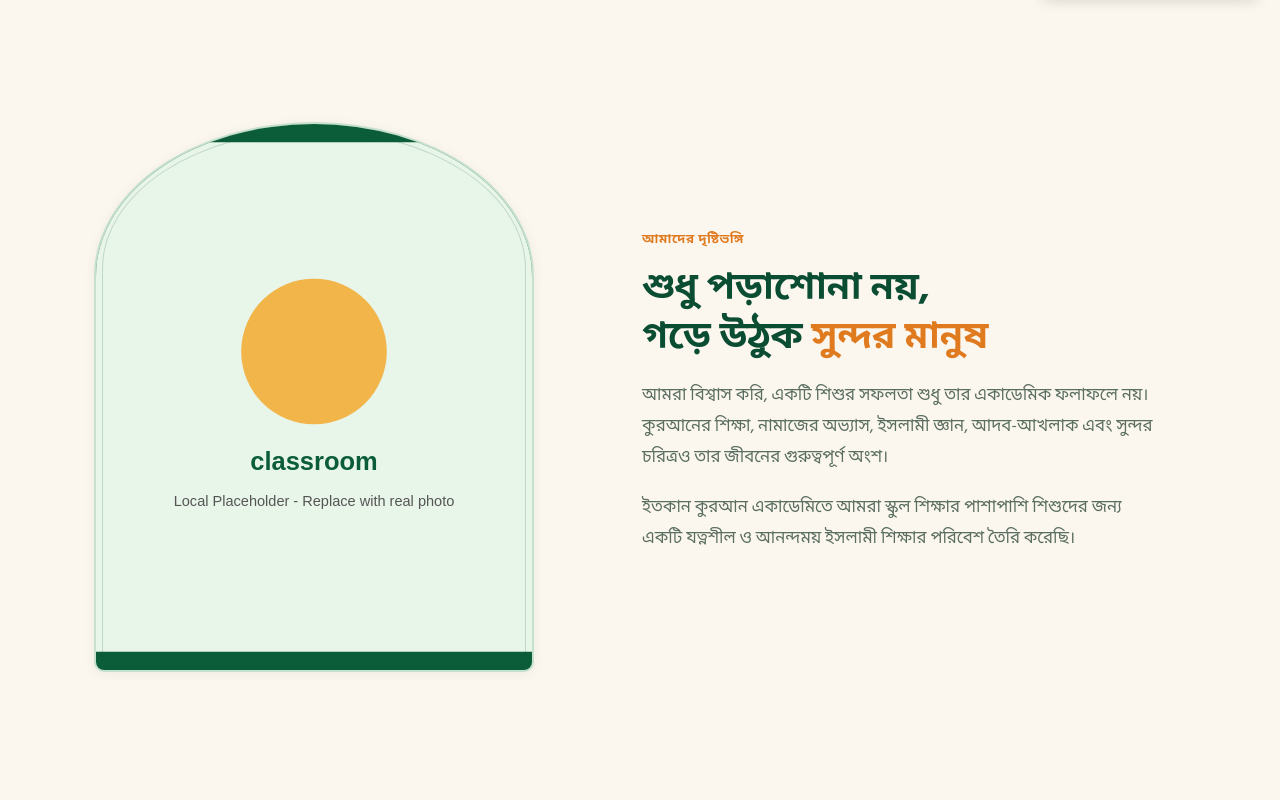
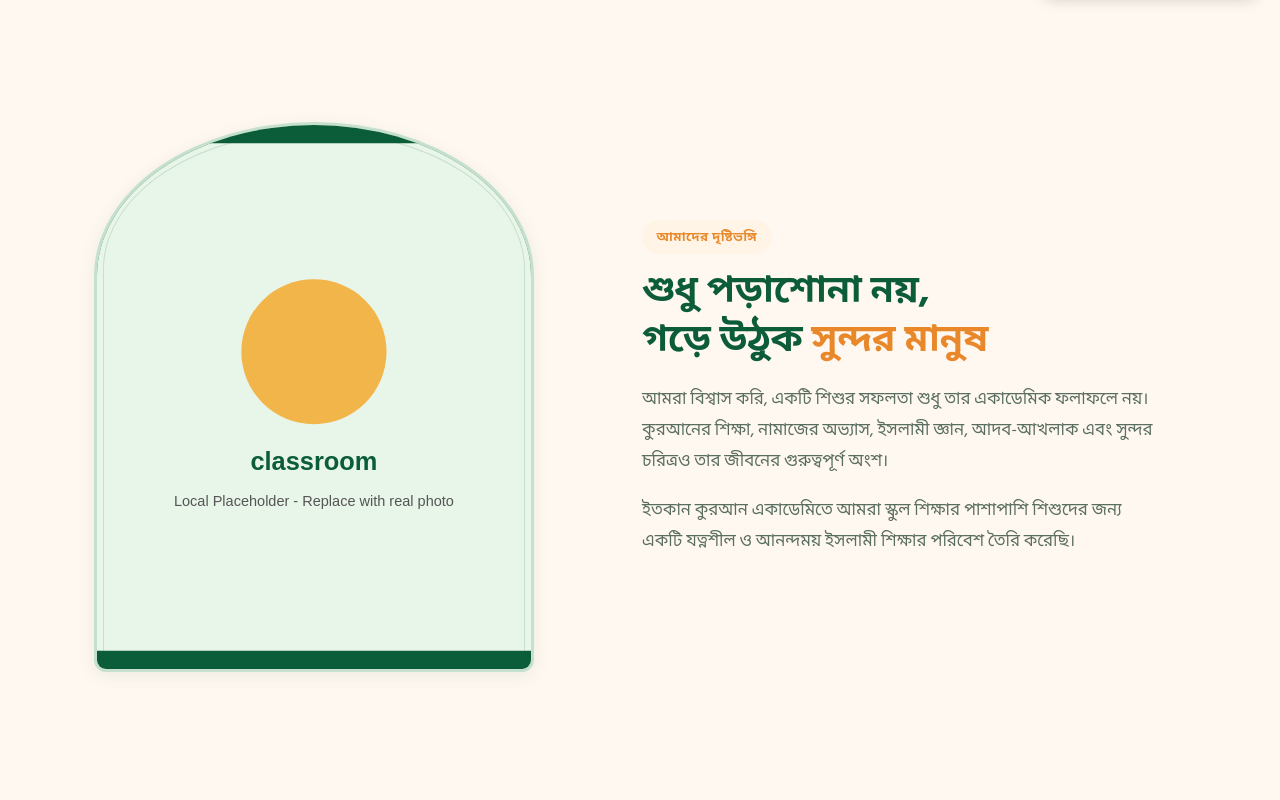
Before and after one commit to mansurcozmiq-byte/itqan-quran-academy, a React (Vite) app in the folder client/: page / in a window 1280 px wide. Shown: the part 780-1580 px from the top of the page. Built offline with nearby package versions, Linux system fonts and the light colour scheme.

Commit message:
Warmer kids-Islamic palette and soft labels

```diff
--- a/client/src/styles/index.css
+++ b/client/src/styles/index.css
@@ -1,26 +1,26 @@
-/* Itqan Quran Academy — Premium Visual System */
-/* Deep Islamic Green + Warm Orange + Cream */
+/* Itqan Quran Academy — Kids-friendly Islamic Visual System */
+/* Warm Green + Soft Orange + Cream */
 
 :root {
-  --green-deep: #0A4D32;
-  --green-mid: #0d6b44;
+  --green-deep: #0C5C3A;
+  --green-mid: #148A55;
   --green-light: #E8F5E9;
   --green-soft: #c5e0cc;
-  --orange: #E07A1F;
-  --orange-warm: #F0A020;
+  --orange: #E8882A;
+  --orange-warm: #F5B041;
   --orange-light: #FFF4E6;
-  --cream: #FBF6EE;
+  --cream: #FFF8F0;
   --ivory: #FFFEF9;
-  --warm-white: #FAF9F6;
+  --warm-white: #FFFCF8;
   --sage: #9CB8A6;
   --text-dark: #15261c;
   --text-body: #3d4f42;
   --text-muted: #5a6e60;
   --border-soft: #d8e6dc;
-  --shadow-soft: 0 2px 12px rgba(10, 77, 50, 0.06);
-  --shadow-lift: 0 8px 28px rgba(10, 77, 50, 0.1);
-  --radius: 6px;
-  --radius-sm: 3px;
+  --shadow-soft: 0 4px 18px rgba(12, 92, 58, 0.08);
+  --shadow-lift: 0 10px 32px rgba(12, 92, 58, 0.12);
+  --radius: 12px;
+  --radius-sm: 8px;
   --font-bn: "Hind Siliguri", "Noto Sans Bengali", system-ui, sans-serif;
   --space-section: clamp(4.5rem, 8vw, 7rem);
   --space-block: clamp(2rem, 4vw, 3rem);
@@ -71,7 +71,6 @@ ul, ol {
   list-style: none;
 }
 
-/* ——— Typography hierarchy ——— */
 h1, h2, h3, h4 {
   font-weight: 700;
   line-height: 1.28;
@@ -79,7 +78,6 @@ h1, h2, h3, h4 {
   letter-spacing: -0.01em;
 }
 
-/* Container */
 .container {
   width: 100%;
   max-width: 1140px;
@@ -91,7 +89,6 @@ h1, h2, h3, h4 {
   max-width: 1280px;
 }
 
-/* Buttons — refined */
 .btn {
   display: inline-flex;
   align-items: center;
@@ -112,9 +109,9 @@ h1, h2, h3, h4 {
 }
 
 .btn-primary:hover {
-  background: #c96a15;
+  background: #d4741f;
   transform: translateY(-1px);
-  box-shadow: 0 4px 14px rgba(224, 122, 31, 0.3);
+  box-shadow: 0 4px 14px rgba(232, 136, 42, 0.3);
 }
 
 .btn-secondary {
@@ -136,10 +133,9 @@ h1, h2, h3, h4 {
 .btn-green:hover {
   background: var(--green-mid);
   transform: translateY(-1px);
-  box-shadow: 0 4px 14px rgba(10, 77, 50, 0.25);
+  box-shadow: 0 4px 14px rgba(12, 92, 58, 0.25);
 }
 
-/* Section base — refined rhythm */
 .section {
   padding: var(--space-section) 0;
 }
@@ -149,9 +145,12 @@ h1, h2, h3, h4 {
   font-size: 0.8125rem;
   font-weight: 600;
   color: var(--orange);
-  letter-spacing: 0.04em;
+  letter-spacing: 0.03em;
   margin-bottom: 0.85rem;
   text-transform: none;
+  background: var(--orange-light);
+  padding: 0.35rem 0.9rem;
+  border-radius: 999px;
 }
 
 .section-title {
@@ -170,13 +169,11 @@ h1, h2, h3, h4 {
   font-weight: 400;
 }
 
-/* Focus */
 :focus-visible {
   outline: 2.5px solid var(--orange);
   outline-offset: 3px;
 }
 
-/* Reduced motion */
 @media (prefers-reduced-motion: reduce) {
   *,
   *::before,
@@ -199,7 +196,6 @@ h1, h2, h3, h4 {
   border: 0;
 }
 
-/* Subtle image lift on hover — editorial */
 .img-lift {
   overflow: hidden;
 }
@@ -212,12 +208,12 @@ h1, h2, h3, h4 {
   transform: scale(1.04);
 }
 
-/* ——— Islamic arch window frame (no pattern) ——— */
+/* Islamic arch window — soft kids-friendly frame */
 .islamic-window {
   position: relative;
   overflow: hidden;
-  border-radius: 50% 50% 10px 10px / 28% 28% 10px 10px;
-  border: 2px solid var(--green-soft);
+  border-radius: 50% 50% 12px 12px / 28% 28% 12px 12px;
+  border: 3px solid var(--green-soft);
   box-shadow: var(--shadow-soft);
 }
 
@@ -232,8 +228,8 @@ h1, h2, h3, h4 {
   content: "";
   position: absolute;
   inset: 6px;
-  border-radius: 50% 50% 6px 6px / 26% 26% 6px 6px;
-  border: 1px solid rgba(10, 77, 50, 0.18);
+  border-radius: 50% 50% 8px 8px / 26% 26% 8px 8px;
+  border: 1px solid rgba(12, 92, 58, 0.15);
   pointer-events: none;
   z-index: 1;
 }
```
